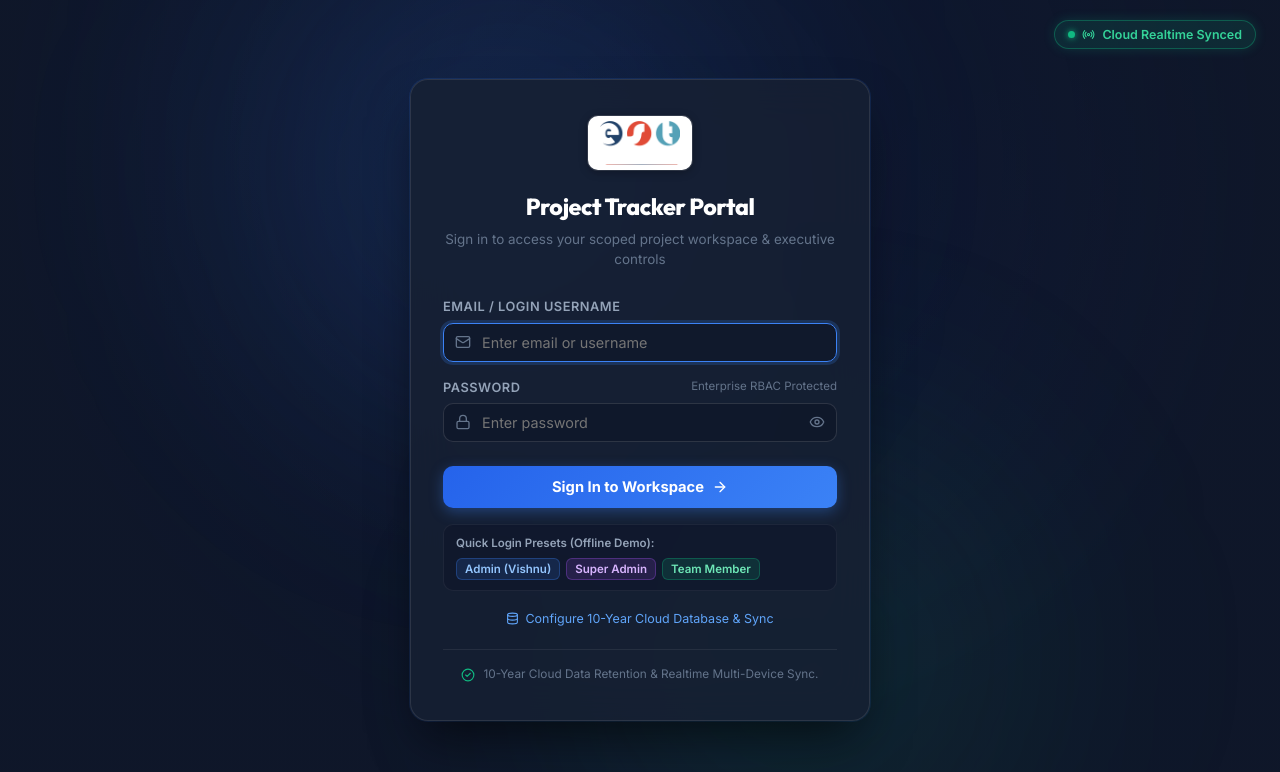
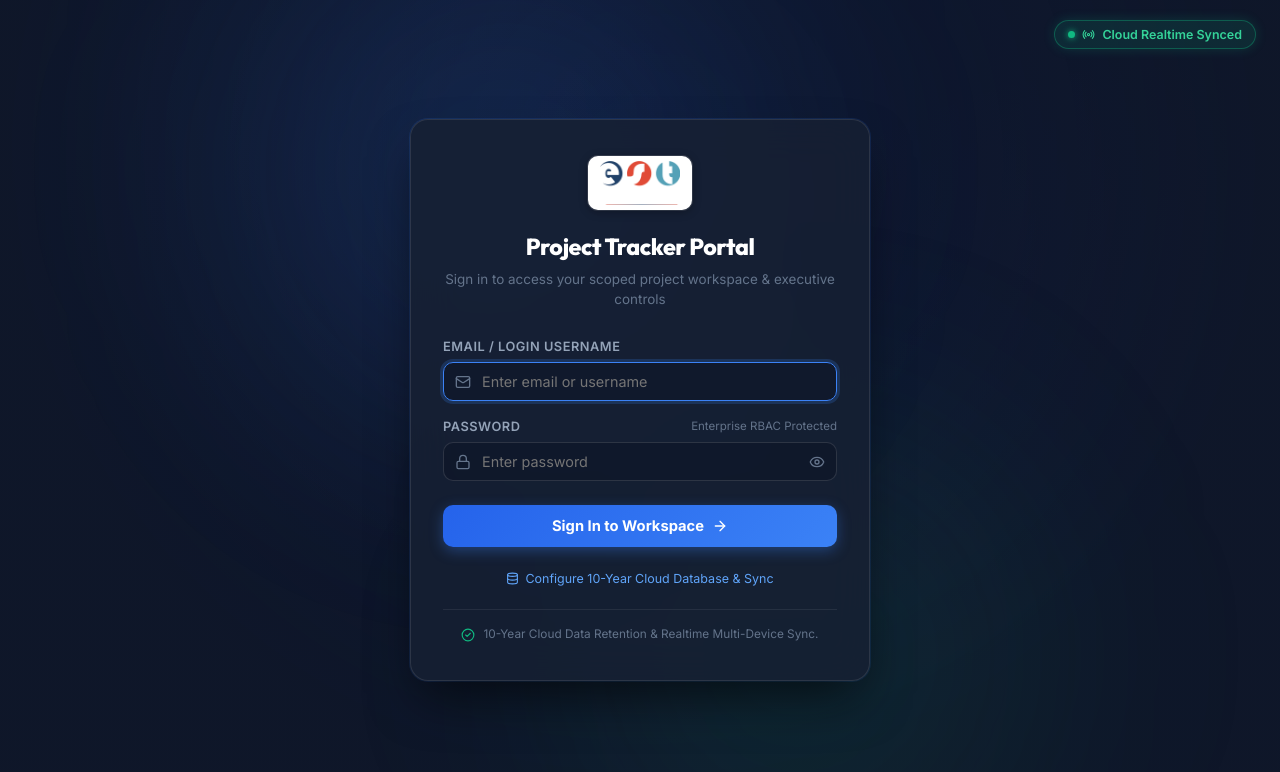
Before and after one commit to vishnu510/est-project-tracker, a React (Vite) app: page / in a window 1280 px wide. Shown: the top 772 px of the page. Built offline with nearby package versions, Linux system fonts and the light colour scheme; no server answers; the database is empty.

Commit message:
chore(release): v2.1.1 - clean login view without demo preset chips

```diff
--- a/package.json
+++ b/package.json
@@ -1,7 +1,7 @@
 {
   "name": "est-trackers",
   "private": true,
-  "version": "2.1.0",
+  "version": "2.1.1",
   "description": "EST Brand Services - Enterprise Project Tracker Portal",
   "author": "EST Brand Services",
   "type": "module",
--- a/src/components/auth/LoginView.tsx
+++ b/src/components/auth/LoginView.tsx
@@ -265,84 +265,9 @@ export const LoginView: React.FC = () => {
             </button>
           </form>
 
-          {/* Quick Demo Credentials Fill Pills */}
-          <div style={{
-            marginTop: '16px',
-            padding: '10px 12px',
-            background: 'rgba(15, 23, 42, 0.6)',
-            borderRadius: '10px',
-            border: '1px solid rgba(255, 255, 255, 0.06)',
-            display: 'flex',
-            flexDirection: 'column',
-            gap: 6,
-          }}>
-            <div style={{ fontSize: '0.72rem', color: '#94a3b8', fontWeight: 600, display: 'flex', justifyContent: 'space-between' }}>
-              <span>Quick Login Presets (Offline Demo):</span>
-            </div>
-            <div style={{ display: 'flex', gap: 6, flexWrap: 'wrap' }}>
-              <button
-                type="button"
-                onClick={() => {
-                  setIdentifier('vishnu@estbrandservices.com');
-                  setPassword('Admin#4625');
-                }}
-                style={{
-                  background: 'rgba(59, 130, 246, 0.15)',
-                  border: '1px solid rgba(59, 130, 246, 0.3)',
-                  color: '#93c5fd',
-                  borderRadius: '6px',
-                  padding: '3px 8px',
-                  fontSize: '0.72rem',
-                  cursor: 'pointer',
-                  fontWeight: 600,
-                }}
-              >
-                Admin (Vishnu)
-              </button>
-              <button
-                type="button"
-                onClick={() => {
-                  setIdentifier('superadmin@estbrandservices.com');
-                  setPassword('EST#Super2024');
-                }}
-                style={{
-                  background: 'rgba(168, 85, 247, 0.15)',
-                  border: '1px solid rgba(168, 85, 247, 0.3)',
-                  color: '#d8b4fe',
-                  borderRadius: '6px',
-                  padding: '3px 8px',
-                  fontSize: '0.72rem',
-                  cursor: 'pointer',
-                  fontWeight: 600,
-                }}
-              >
-                Super Admin
-              </button>
-              <button
-                type="button"
-                onClick={() => {
-                  setIdentifier('rohan.v@estbrandservices.com');
-                  setPassword('Member@123');
-                }}
-                style={{
-                  background: 'rgba(16, 185, 129, 0.15)',
-                  border: '1px solid rgba(16, 185, 129, 0.3)',
-                  color: '#6ee7b7',
-                  borderRadius: '6px',
-                  padding: '3px 8px',
-                  fontSize: '0.72rem',
-                  cursor: 'pointer',
-                  fontWeight: 600,
-                }}
-              >
-                Team Member
-              </button>
-            </div>
-          </div>
-
           {/* Cloud Database Setup Link on Login Card */}
           <div style={{
-            marginTop: '16px',
+            marginTop: '20px',
             textAlign: 'center',
           }}>
             <button
```
